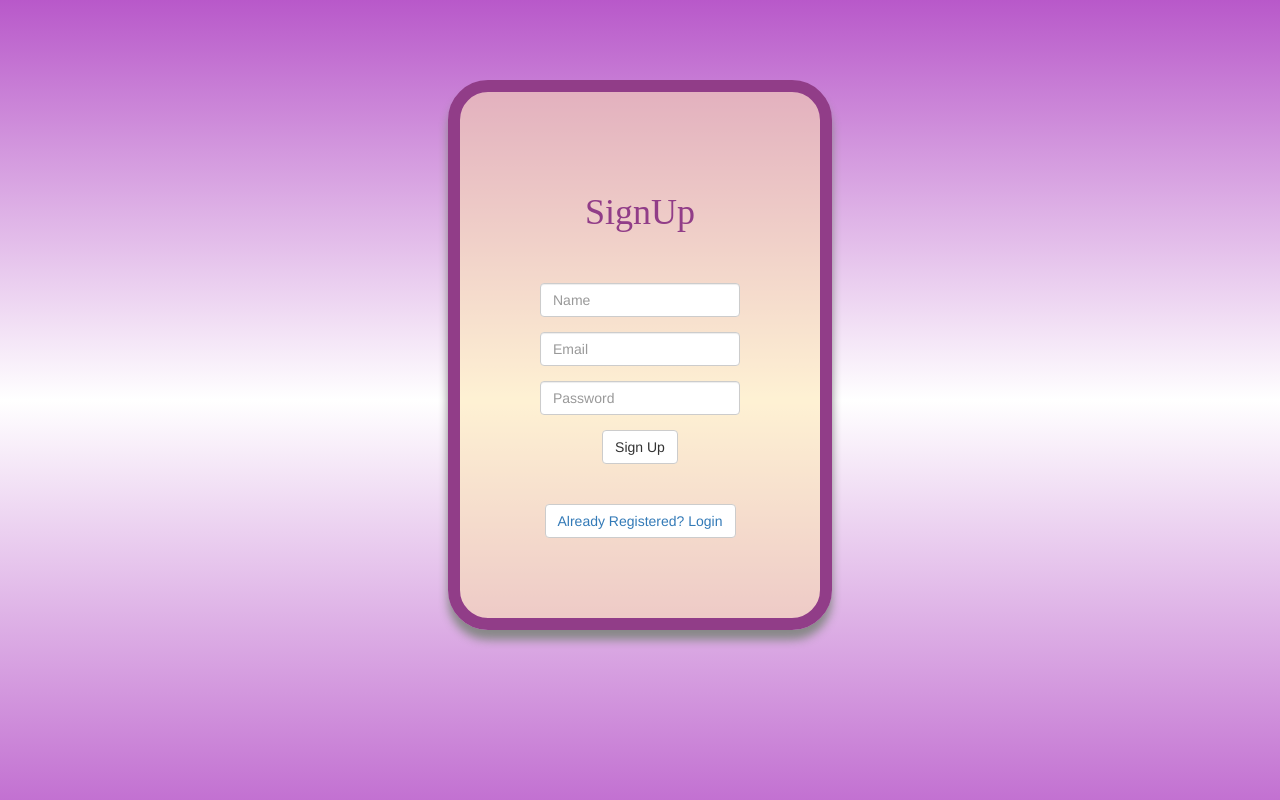
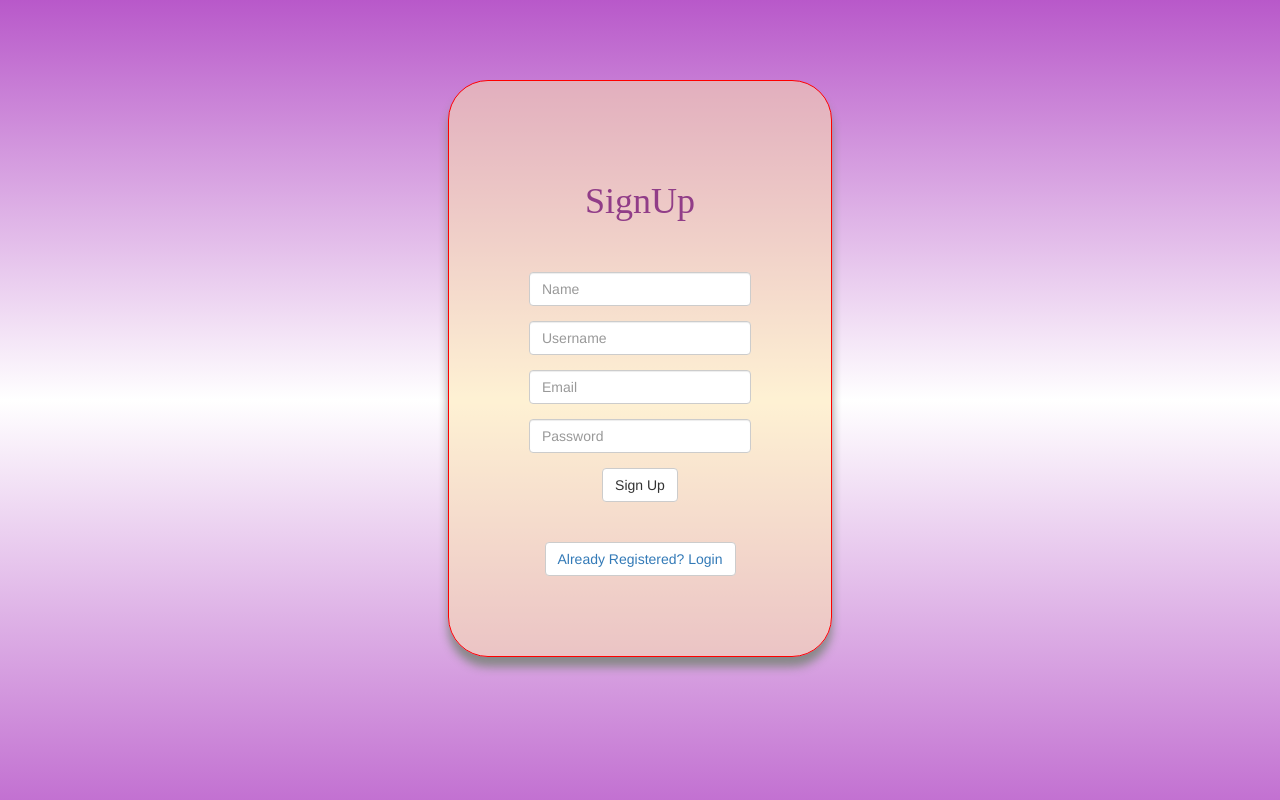
Before and after one commit to shruti9619/instaClone, a Django app: page / in a window 1280 px wide. Run offline with Django 3.2, Linux system fonts and the light colour scheme; some libraries are stand-ins or nearby versions; some web fonts are replaced.

Commit message:
changes in user model and css

```diff
--- a/myApp/forms.py
+++ b/myApp/forms.py
@@ -5,10 +5,10 @@ from django import forms
 class SignUpForm(forms.ModelForm):
     class Meta:
         model = User
-        fields =['name','email', 'password']
+        fields =['name','username','email', 'password']
 
 
 class LoginForm(forms.ModelForm):
     class Meta:
         model = User
-        fields = ['name', 'password']
+        fields = ['username', 'password']
--- a/myApp/models.py
+++ b/myApp/models.py
@@ -7,6 +7,7 @@ import uuid
 
 class User(models.Model):
     name = models.CharField(max_length=255)
+    username = models.CharField(max_length=255)
     email = models.CharField(max_length=255)
     password = models.CharField(max_length=255)
     created_on = models.DateTimeField(auto_now_add=True)
--- a/myApp/static/css/sheet1.css
+++ b/myApp/static/css/sheet1.css
@@ -17,7 +17,7 @@
 
     .borders{
 
-      border:1vw solid #913D88;
+      border:thin solid red/*#913D88*/;
       background-color: rgba(253, 227, 167,0.5);
       border-radius: 5vh;
       box-shadow: 0px 10px 10px #888888;
--- a/myApp/templates/index.html
+++ b/myApp/templates/index.html
@@ -21,6 +21,13 @@
 
 <link rel="stylesheet" href="{% static 'css/sheet1.css' %}" type="text/css" >
 
+   <!-- <style>.borders{
+
+      border:thin solid #913D88;
+      background-color: rgba(253, 227, 167,0.5);
+      border-radius: 5vh;
+      box-shadow: 0px 10px 10px #888888;
+    }</style>-->
 
 </head>
 <body class="backgroundcol">
@@ -35,8 +42,14 @@
       {% csrf_token %}
       <div class="form-group">
 
-          <input id="username" class="form-control" type="text" name="username" placeholder="Name" value={{name }} >
+          <input id="name" class="form-control" type="text" name="name" placeholder="Name" value={{name }} >
       </div>
+
+       <div class="form-group">
+
+          <input id="username" class="form-control" type="text" name="username" placeholder="Username" value={{username }} >
+      </div>
+
     <div class="form-group">
 
       <input id="email" type="email" name="username" class="form-control" placeholder="Email" value={{email }}>
--- a/myApp/templates/login.html
+++ b/myApp/templates/login.html
@@ -35,7 +35,7 @@
       {% csrf_token %}
       <div class="form-group">
 
-          <input id="username" class="form-control" type="text" name="username" placeholder="Name" value={{name }} >
+          <input id="username" class="form-control" type="text" name="username" placeholder="Username" value={{name }} >
       </div>
 
     <div class="form-group">
```
Also changed, not shown: db.sqlite3, myApp/migrations/0009_user_username.py (added), myApp/migrations/0010_auto_20170723_1257.py (added), 4 other files.
